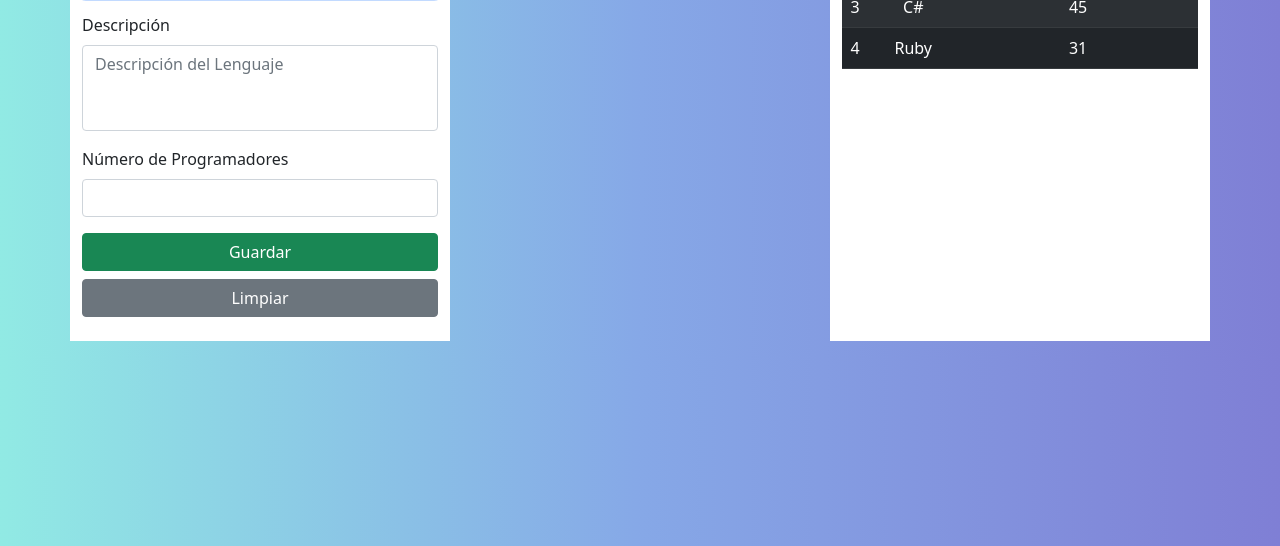
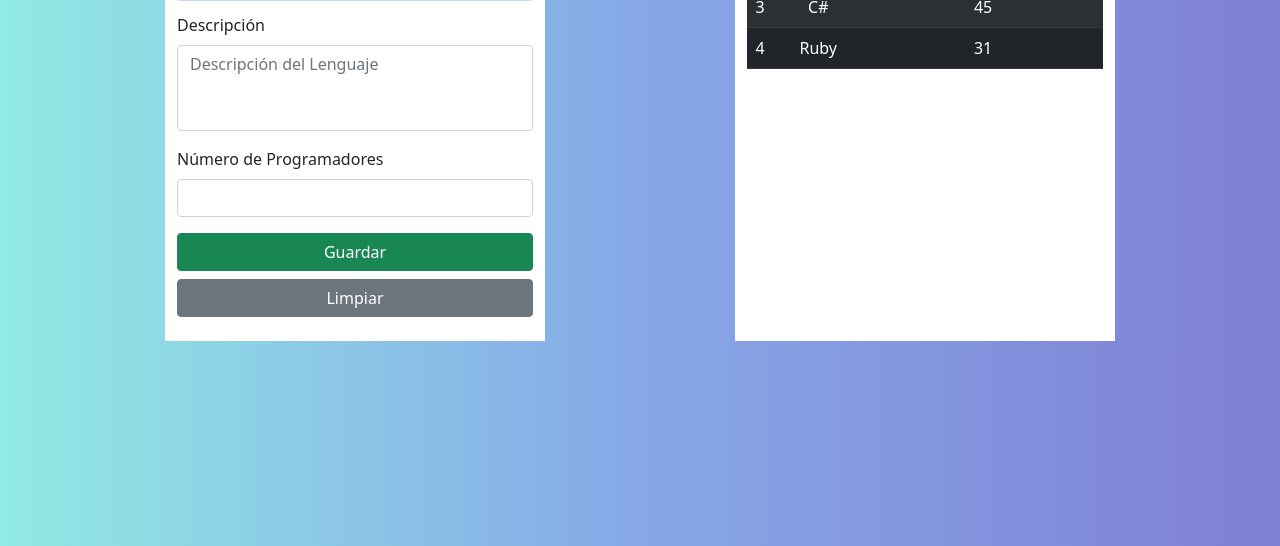
Before and after one commit to Betacor/bootstrap_tutorial, a plain HTML site: page index.html in a window 1280 px wide. Shown: the part 254-800 px from the top of the page. Drawn offline with nearby package versions, Linux system fonts and the light colour scheme.

Commit message:
change margen mx/offset

```diff
--- a/index.html
+++ b/index.html
@@ -30,7 +30,7 @@
     <div class="container my-3"><!--my-3/py-3: margen/padding en el eje de las y de 3 unidades-->
         <div class="row">
             <!-- <div class="com-sm-12 col-md-4 col-lg-4 col-xl-4 py-4 bg-white "> -->
-            <div class="col-md-4 py-4 bg-white ">
+            <div class="col-md-4 py-4 mx-auto bg-white ">
                 <h2>Formulario de Lenguaje</h2>
                 <form>
                     <div class="mb-3">
@@ -54,7 +54,7 @@
             </div>
 
             <!-- <div class="com-sm-12 col-md-4 col-lg-4 col-xl-4 py-4 ml-auto bg-white"> -->
-            <div class="col-4 offset-4 bg-white">
+            <div class="col-md-4 offset-2 mx-auto bg-white">
                 <h2>Listado de Lenguajes</h2>
                 <table class="table table-dark table-striped">
                     <thead>
```
